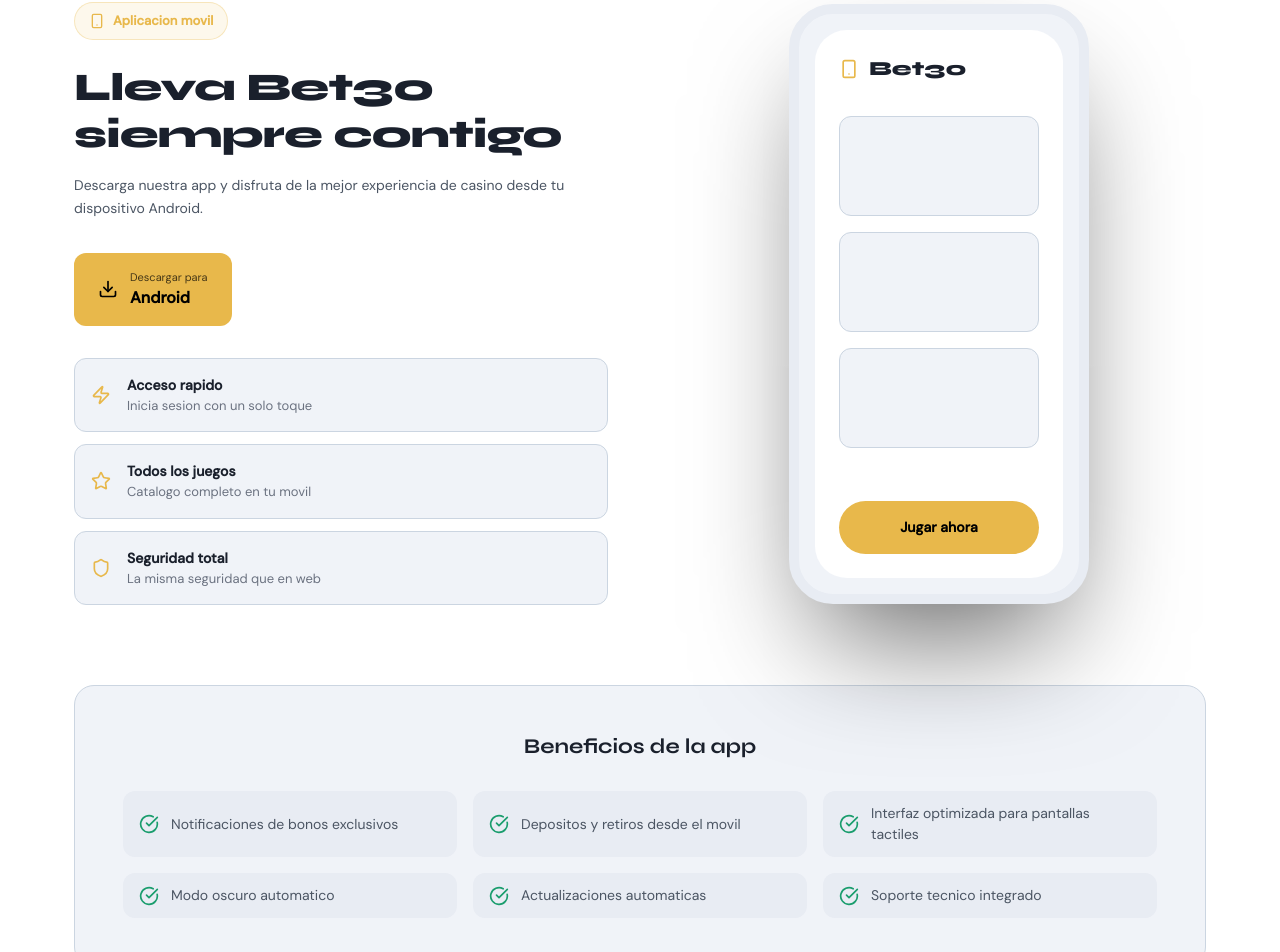
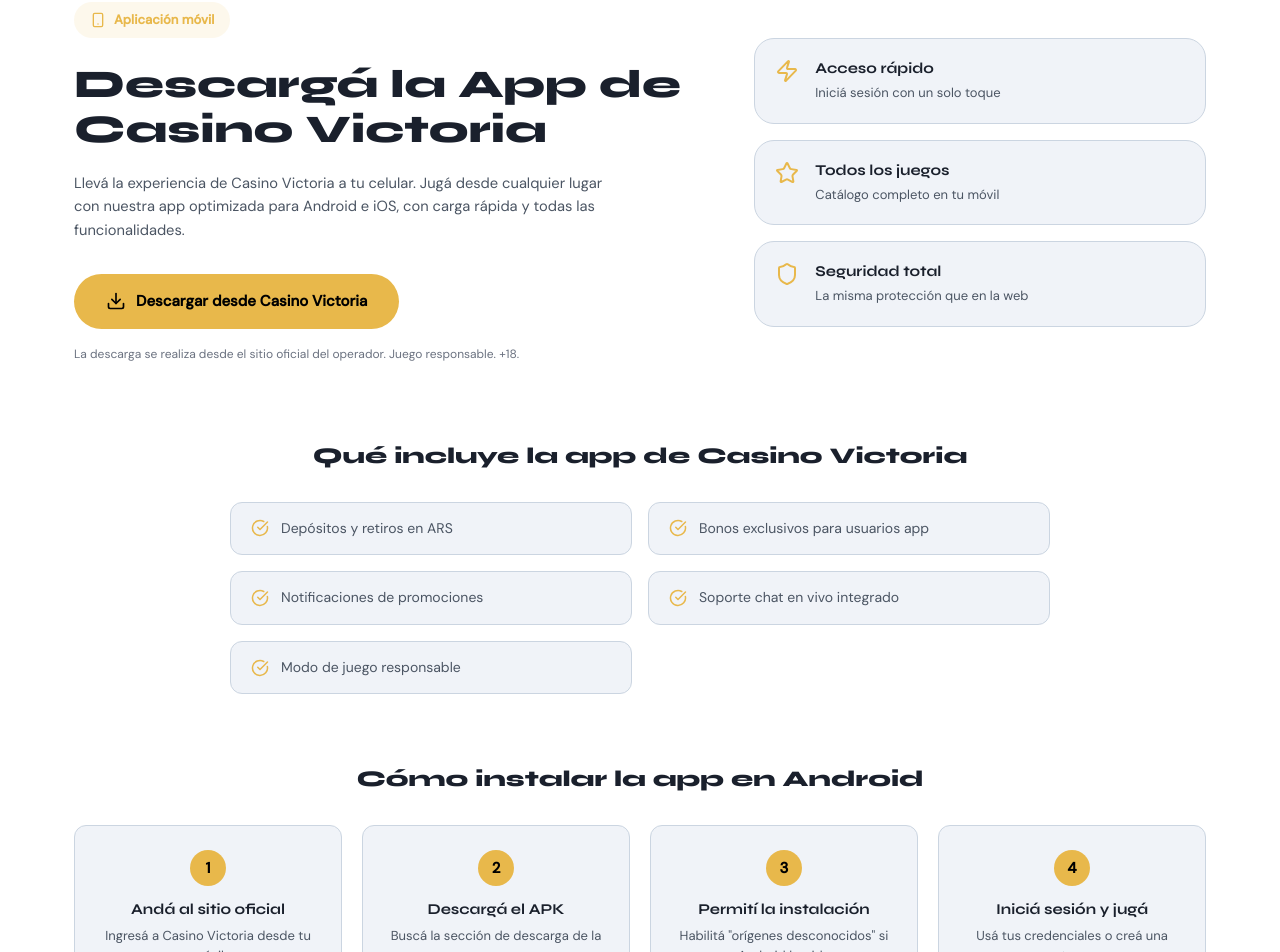
Before and after one commit to mav-rdt/bet30playar-project-setup, a Next.js app: page /app in a window 1280 px wide. Shown: the part 143-1095 px from the top of the page. Built offline with nearby package versions, Linux system fonts and the light colour scheme.

Commit message:
Update page.tsx

```diff
--- a/app/app/page.tsx
+++ b/app/app/page.tsx
@@ -1,28 +1,32 @@
+import type { Metadata } from 'next'
 import MonoBrandNav from '@/components/monobrand/MonoBrandNav'
 import MonoBrandFooter from '@/components/monobrand/MonoBrandFooter'
+import { getCurrentBrand, getHomeContent } from '@/lib/brand'
 import { Download, Smartphone, CheckCircle, Star, Shield, Zap } from 'lucide-react'
 
-export const metadata = {
-  title: 'Descargar App - Bet30',
-  description: 'Descarga la aplicacion de Bet30 para Android',
+export async function generateMetadata(): Promise<Metadata> {
+  const brand = getCurrentBrand()
+  const content = getHomeContent()
+  const url = `https://${brand.affiliate_domain}`
+
+  return {
+    title: `Descargar App de ${brand.brand_name} para Android`,
+    description: content.app.body,
+    alternates: { canonical: `${url}/app` },
+  }
 }
 
-const features = [
-  { icon: Zap, title: 'Acceso rapido', desc: 'Inicia sesion con un solo toque' },
-  { icon: Star, title: 'Todos los juegos', desc: 'Catalogo completo en tu movil' },
-  { icon: Shield, title: 'Seguridad total', desc: 'La misma seguridad que en web' },
-]
+export default function AppPage() {
+  const brand = getCurrentBrand()
+  const content = getHomeContent()
+  const app = content.app
 
-const appBenefits = [
-  'Notificaciones de bonos exclusivos',
-  'Depositos y retiros desde el movil',
-  'Interfaz optimizada para pantallas tactiles',
-  'Modo oscuro automatico',
-  'Actualizaciones automaticas',
-  'Soporte tecnico integrado',
-]
+  const highlights = [
+    { icon: Zap, title: 'Acceso rápido', desc: 'Iniciá sesión con un solo toque' },
+    { icon: Star, title: 'Todos los juegos', desc: 'Catálogo completo en tu móvil' },
+    { icon: Shield, title: 'Seguridad total', desc: 'La misma protección que en la web' },
+  ]
 
-export default function AppPage() {
   return (
     <>
       <MonoBrandNav />
@@ -32,85 +36,83 @@ export default function AppPage() {
             <div style={styles.heroContent}>
               <div style={styles.badge}>
                 <Smartphone size={16} />
-                Aplicacion movil
+                Aplicación móvil
               </div>
-              <h1 style={styles.title}>Lleva Bet30 siempre contigo</h1>
-              <p style={styles.subtitle}>
-                Descarga nuestra app y disfruta de la mejor experiencia de casino desde tu dispositivo Android.
+              <h1 style={styles.title}>{app.headline}</h1>
+              <p style={styles.subtitle}>{app.body}</p>
+
+              <a
+                href={brand.affiliate_url}
+                target="_blank"
+                rel="noopener noreferrer nofollow sponsored"
+                style={styles.downloadBtn}
+              >
+                <Download size={20} />
+                Descargar desde {brand.brand_name}
+              </a>
+
+              <p style={styles.downloadNote}>
+                La descarga se realiza desde el sitio oficial del operador. Juego
+                responsable. +18.
               </p>
-
-              <div style={styles.downloadButtons}>
-                <a href="#" style={styles.downloadBtn}>
-                  <Download size={20} />
-                  <div>
-                    <span style={styles.downloadSmall}>Descargar para</span>
-                    <span style={styles.downloadBig}>Android</span>
-                  </div>
-                </a>
-              </div>
-
-              <div style={styles.featureCards}>
-                {features.map((feature, index) => (
-                  <div key={index} style={styles.featureCard}>
-                    <feature.icon size={20} style={{ color: 'var(--gold)' }} />
-                    <div>
-                      <div style={styles.featureTitle}>{feature.title}</div>
-                      <div style={styles.featureDesc}>{feature.desc}</div>
-                    </div>
-                  </div>
-                ))}
-              </div>
             </div>
 
-            <div style={styles.phoneContainer}>
-              <div style={styles.phoneMockup}>
-                <div style={styles.phoneScreen}>
-                  <div style={styles.phoneHeader}>
-                    <Smartphone size={20} style={{ color: 'var(--gold)' }} />
-                    <span style={styles.phoneBrand}>Bet30</span>
+            <div style={styles.highlightsCol}>
+              {highlights.map((item, index) => (
+                <div key={index} style={styles.highlightCard}>
+                  <div style={styles.highlightIcon}>
+                    <item.icon size={24} />
                   </div>
-                  <div style={styles.phoneContent}>
-                    <div style={styles.phoneCard} />
-                    <div style={styles.phoneCard} />
-                    <div style={styles.phoneCard} />
-                    <div style={styles.phoneButton}>Jugar ahora</div>
+                  <div>
+                    <h3 style={styles.highlightTitle}>{item.title}</h3>
+                    <p style={styles.highlightDesc}>{item.desc}</p>
                   </div>
-                </div>
-              </div>
-            </div>
-          </div>
-
-          <div style={styles.benefitsSection}>
-            <h2 style={styles.sectionTitle}>Beneficios de la app</h2>
-            <div style={styles.benefitsGrid}>
-              {appBenefits.map((benefit, index) => (
-                <div key={index} style={styles.benefitItem}>
-                  <CheckCircle size={20} style={{ color: 'var(--green)', flexShrink: 0 }} />
-                  <span>{benefit}</span>
                 </div>
               ))}
             </div>
           </div>
 
-          <div style={styles.installSection}>
-            <h2 style={styles.sectionTitle}>Como instalar</h2>
+          <section style={styles.section}>
+            <h2 style={styles.sectionTitle}>
+              Qué incluye la app de {brand.brand_name}
+            </h2>
+            <div style={styles.benefitsGrid}>
+              {app.features.map((feature, index) => (
+                <div key={index} style={styles.benefitItem}>
+                  <CheckCircle size={18} style={{ color: 'var(--gold)', flexShrink: 0 }} />
+                  <span style={styles.benefitText}>{feature}</span>
+                </div>
+              ))}
+            </div>
+          </section>
+
+          <section style={styles.stepsSection}>
+            <h2 style={styles.sectionTitle}>Cómo instalar la app en Android</h2>
             <div style={styles.stepsGrid}>
-              <div style={styles.stepCard}>
-                <div style={styles.stepNumber}>1</div>
-                <h3 style={styles.stepTitle}>Descarga el archivo</h3>
-                <p style={styles.stepDesc}>Haz clic en el boton de descarga correspondiente a tu sistema operativo</p>
-              </div>
-              <div style={styles.stepCard}>
-                <div style={styles.stepNumber}>2</div>
-                <h3 style={styles.stepTitle}>Permite la instalacion</h3>
-                <p style={styles.stepDesc}>En Android, activa la opcion de fuentes desconocidas en configuracion</p>
-              </div>
-              <div style={styles.stepCard}>
-                <div style={styles.stepNumber}>3</div>
-                <h3 style={styles.stepTitle}>Instala y juega</h3>
-                <p style={styles.stepDesc}>Abre el archivo descargado, instala la app e inicia sesion</p>
-              </div>
+              {[
+                { title: 'Andá al sitio oficial', desc: `Ingresá a ${brand.brand_name} desde tu móvil` },
+                { title: 'Descargá el APK', desc: 'Buscá la sección de descarga de la app' },
+                { title: 'Permití la instalación', desc: 'Habilitá "orígenes desconocidos" si Android lo pide' },
+                { title: 'Iniciá sesión y jugá', desc: 'Usá tus credenciales o creá una cuenta nueva' },
+              ].map((step, index) => (
+                <div key={index} style={styles.stepCard}>
+                  <div style={styles.stepNumber}>{index + 1}</div>
+                  <h3 style={styles.stepTitle}>{step.title}</h3>
+                  <p style={styles.stepDesc}>{step.desc}</p>
+                </div>
+              ))}
             </div>
+          </section>
+
+          <div style={styles.ctaWrap}>
+            <a
+              href={brand.affiliate_url}
+              target="_blank"
+              rel="noopener noreferrer nofollow sponsored"
+              style={styles.ctaButton}
+            >
+              Ir a {brand.brand_name}
+            </a>
           </div>
         </div>
       </main>
@@ -122,6 +124,7 @@ export default function AppPage() {
 const styles = {
   main: {
     padding: '80px 0',
+    minHeight: '80vh',
   },
   container: {
     maxWidth: '1180px',
@@ -130,20 +133,19 @@ const styles = {
   },
   hero: {
     display: 'grid',
-    gridTemplateColumns: '1fr 1fr',
-    gap: '64px',
+    gridTemplateColumns: '1.4fr 1fr',
+    gap: '48px',
     alignItems: 'center',
     marginBottom: '80px',
-  } as React.CSSProperties,
+  },
   heroContent: {},
   badge: {
     display: 'inline-flex',
     alignItems: 'center',
     gap: '8px',
-    padding: '8px 14px',
+    padding: '8px 16px',
     borderRadius: '999px',
     background: 'var(--gold-dim)',
-    border: '1px solid var(--gold-line)',
     color: 'var(--gold)',
     fontSize: '13px',
     fontWeight: 600,
@@ -151,141 +153,71 @@ const styles = {
   },
   title: {
     fontFamily: 'var(--font-syne)',
-    fontSize: 'clamp(2rem, 4vw, 2.8rem)',
+    fontSize: 'clamp(2rem, 4.5vw, 2.8rem)',
     fontWeight: 800,
-    marginBottom: '16px',
-    letterSpacing: '-0.02em',
+    marginBottom: '20px',
+    lineHeight: 1.15,
   },
   subtitle: {
-    fontSize: '1rem',
+    fontSize: '1.05rem',
     color: 'var(--gray-1)',
-    lineHeight: 1.7,
+    lineHeight: 1.6,
     marginBottom: '32px',
-  },
-  downloadButtons: {
-    display: 'flex',
-    gap: '16px',
-    marginBottom: '32px',
+    maxWidth: '540px',
   },
   downloadBtn: {
-    display: 'flex',
+    display: 'inline-flex',
     alignItems: 'center',
-    gap: '12px',
-    padding: '16px 24px',
-    borderRadius: 'var(--r-md)',
+    gap: '10px',
+    padding: '16px 32px',
+    borderRadius: '999px',
     background: 'var(--gold)',
     color: '#000',
+    fontSize: '15px',
+    fontWeight: 700,
     textDecoration: 'none',
+    marginBottom: '16px',
   },
-  downloadBtnOutline: {
-    display: 'flex',
-    alignItems: 'center',
-    gap: '12px',
-    padding: '16px 24px',
-    borderRadius: 'var(--r-md)',
-    border: '1px solid var(--gray-3)',
-    background: 'var(--surface-2)',
-    color: 'var(--white)',
-    textDecoration: 'none',
+  downloadNote: {
+    fontSize: '12px',
+    color: 'var(--gray-2)',
+    lineHeight: 1.5,
   },
-  downloadSmall: {
-    display: 'block',
-    fontSize: '11px',
-    opacity: 0.7,
-  },
-  downloadBig: {
-    display: 'block',
-    fontSize: '16px',
-    fontWeight: 700,
-  },
-  featureCards: {
-    display: 'flex',
-    flexDirection: 'column' as const,
-    gap: '12px',
-  },
-  featureCard: {
-    display: 'flex',
-    alignItems: 'center',
-    gap: '16px',
-    padding: '16px',
-    borderRadius: 'var(--r-md)',
-    background: 'var(--surface-2)',
-    border: '1px solid var(--gray-3)',
-  },
-  featureTitle: {
-    fontSize: '14px',
-    fontWeight: 600,
-  },
-  featureDesc: {
-    fontSize: '13px',
-    color: 'var(--gray-2)',
-  },
-  phoneContainer: {
-    display: 'flex',
-    justifyContent: 'center',
-  },
-  phoneMockup: {
-    width: '300px',
-    height: '600px',
-    borderRadius: '44px',
-    border: '10px solid var(--surface-3)',
-    background: 'var(--surface-2)',
-    padding: '16px',
-    boxShadow: '0 60px 120px -30px rgba(0,0,0,0.6)',
-  },
-  phoneScreen: {
-    width: '100%',
-    height: '100%',
-    borderRadius: '32px',
-    background: 'var(--black)',
-    padding: '24px',
-    display: 'flex',
-    flexDirection: 'column' as const,
-  },
-  phoneHeader: {
-    display: 'flex',
-    alignItems: 'center',
-    gap: '10px',
-    marginBottom: '32px',
-  },
-  phoneBrand: {
-    fontFamily: 'var(--font-syne)',
-    fontWeight: 800,
-    fontSize: '20px',
-  },
-  phoneContent: {
-    flex: 1,
+  highlightsCol: {
     display: 'flex',
     flexDirection: 'column' as const,
     gap: '16px',
   },
-  phoneCard: {
-    height: '100px',
-    borderRadius: 'var(--r-md)',
-    background: 'var(--surface-2)',
-    border: '1px solid var(--gray-3)',
-  },
-  phoneButton: {
-    marginTop: 'auto',
-    padding: '16px',
-    borderRadius: '999px',
-    background: 'var(--gold)',
-    color: '#000',
-    fontSize: '14px',
-    fontWeight: 700,
-    textAlign: 'center' as const,
-  },
-  benefitsSection: {
-    padding: '48px',
+  highlightCard: {
+    display: 'flex',
+    gap: '16px',
+    padding: '20px',
     borderRadius: 'var(--r-lg)',
     border: '1px solid var(--gray-3)',
     background: 'var(--surface-2)',
-    marginBottom: '48px',
+    alignItems: 'flex-start',
+  },
+  highlightIcon: {
+    flexShrink: 0,
+    color: 'var(--gold)',
+  },
+  highlightTitle: {
+    fontSize: '15px',
+    fontWeight: 700,
+    marginBottom: '6px',
+  },
+  highlightDesc: {
+    fontSize: '13px',
+    color: 'var(--gray-1)',
+    lineHeight: 1.5,
+  },
+  section: {
+    marginBottom: '72px',
   },
   sectionTitle: {
     fontFamily: 'var(--font-syne)',
-    fontSize: '1.5rem',
-    fontWeight: 700,
+    fontSize: '1.6rem',
+    fontWeight: 800,
     marginBottom: '32px',
     textAlign: 'center' as const,
   },
@@ -293,28 +225,34 @@ const styles = {
     display: 'grid',
     gridTemplateColumns: 'repeat(auto-fit, minmax(280px, 1fr))',
     gap: '16px',
+    maxWidth: '820px',
+    margin: '0 auto',
   },
   benefitItem: {
     display: 'flex',
+    gap: '12px',
     alignItems: 'center',
-    gap: '12px',
+    padding: '16px 20px',
+    borderRadius: 'var(--r-md)',
+    border: '1px solid var(--gray-3)',
+    background: 'var(--surface-2)',
+  },
+  benefitText: {
     fontSize: '14px',
     color: 'var(--gray-1)',
-    padding: '12px 16px',
-    borderRadius: 'var(--r-md)',
-    background: 'var(--surface-3)',
+    lineHeight: 1.4,
   },
-  installSection: {
-    textAlign: 'center' as const,
+  stepsSection: {
+    marginBottom: '72px',
   },
   stepsGrid: {
     display: 'grid',
-    gridTemplateColumns: 'repeat(3, 1fr)',
-    gap: '24px',
-  } as React.CSSProperties,
+    gridTemplateColumns: 'repeat(auto-fit, minmax(200px, 1fr))',
+    gap: '20px',
+  },
   stepCard: {
-    padding: '32px',
-    borderRadius: 'var(--r-lg)',
+    padding: '24px',
+    borderRadius: 'var(--r-md)',
     border: '1px solid var(--gray-3)',
     background: 'var(--surface-2)',
     textAlign: 'center' as const,
@@ -323,25 +261,36 @@ const styles = {
     display: 'inline-flex',
     alignItems: 'center',
     justifyContent: 'center',
-    width: '48px',
-    height: '48px',
+    width: '36px',
+    height: '36px',
     borderRadius: '50%',
     background: 'var(--gold)',
     color: '#000',
-    fontFamily: 'var(--font-syne)',
-    fontSize: '1.2rem',
-    fontWeight: 800,
-    marginBottom: '16px',
+    fontWeight: 700,
+    fontSize: '15px',
+    marginBottom: '14px',
   },
   stepTitle: {
-    fontFamily: 'var(--font-syne)',
-    fontSize: '1rem',
+    fontSize: '15px',
     fontWeight: 700,
     marginBottom: '8px',
   },
   stepDesc: {
-    fontSize: '14px',
+    fontSize: '13px',
     color: 'var(--gray-1)',
     lineHeight: 1.5,
   },
+  ctaWrap: {
+    textAlign: 'center' as const,
+  },
+  ctaButton: {
+    display: 'inline-block',
+    padding: '16px 40px',
+    borderRadius: '999px',
+    background: 'var(--gold)',
+    color: '#000',
+    fontSize: '15px',
+    fontWeight: 700,
+    textDecoration: 'none',
+  },
 }
```
